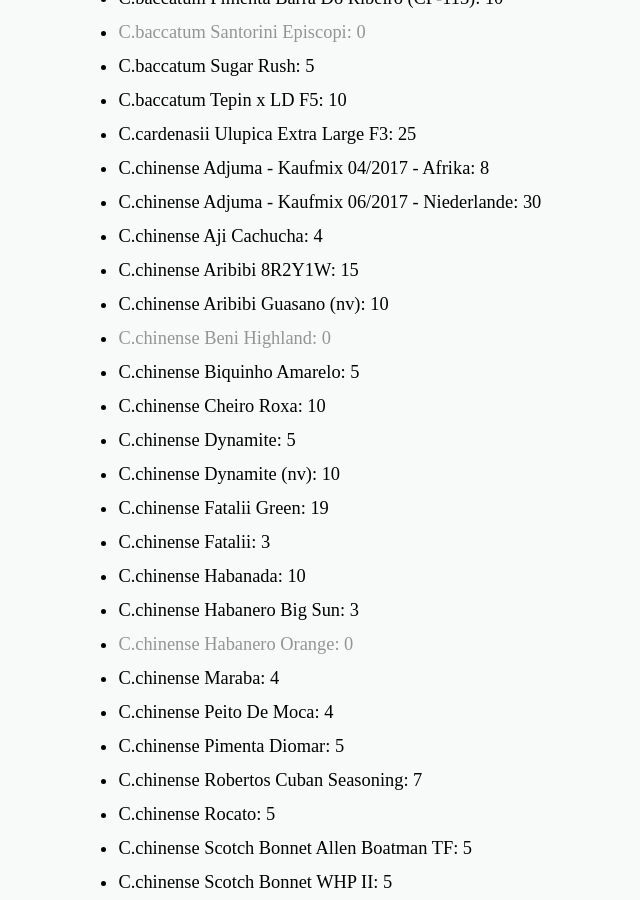
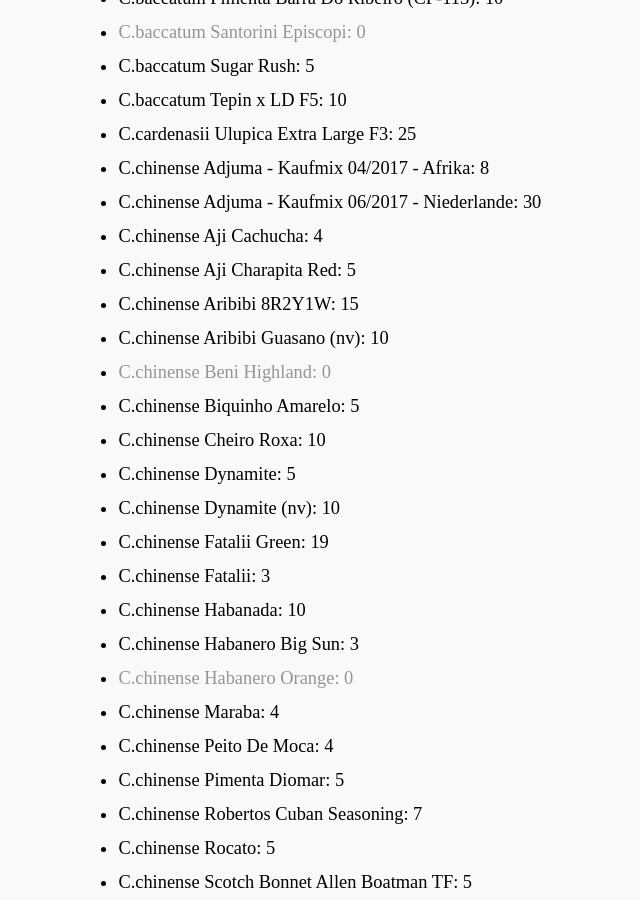
Before and after one commit to iamsebastian/blog.sebastian.science, a Jekyll site: the page built from samen.md, in a window 1280 px wide and 900 px high, scrolled down 3079 px. Shown: the whole window, without its empty margins (188-828 px from the left). Built offline with Jekyll 4.4.1, drawn with Linux system fonts in a browser that asks for light colours.

Commit message:
Updated seeds

```diff
--- a/_data/seeds.yaml
+++ b/_data/seeds.yaml
@@ -68,6 +68,7 @@ C.cardenasii Ulupica Extra Large F3: 25
 C.chinense Adjuma - Kaufmix 04/2017 - Afrika: 8
 C.chinense Adjuma - Kaufmix 06/2017 - Niederlande: 30
 C.chinense Aji Cachucha: 4
+C.chinense Aji Charapita Red: 5
 C.chinense Aribibi 8R2Y1W: 15
 C.chinense Aribibi Guasano (nv): 10
 C.chinense Beni Highland: 0
```
